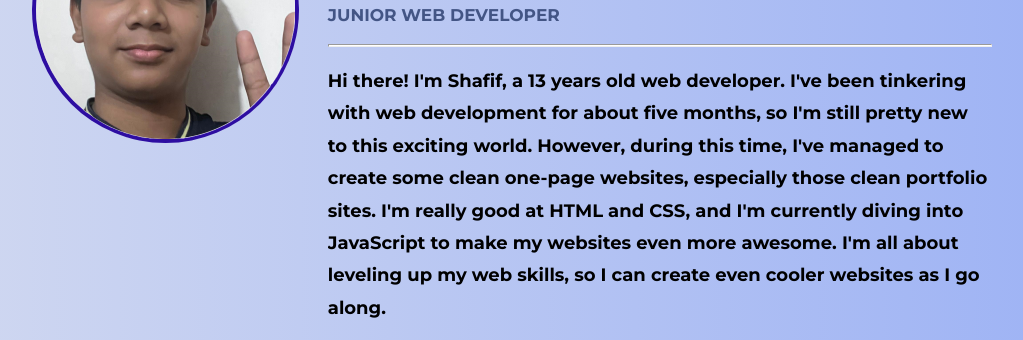
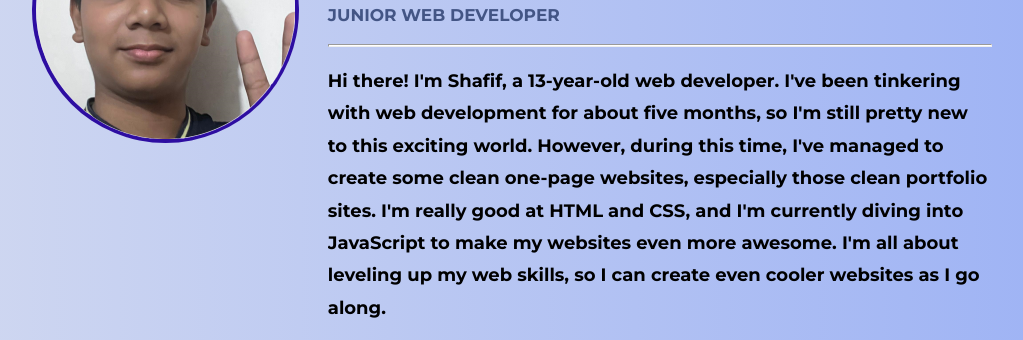
Before and after one commit to Shafif090/PortfolioSite, a plain HTML site: page index.html in a window 1280 px wide. Shown: the part 228-568 px from the top of the page, without its empty margins (128-1151 px from the left). Drawn offline with Linux system fonts and the light colour scheme.

Commit message:
index.html

```diff
--- a/index.html
+++ b/index.html
@@ -25,7 +25,7 @@
     <h1>Shafif Ferdous Rahman</h1>
 <h3>JUNIOR WEB DEVELOPER</h3>
     <hr>
-    <p><strong>Hi there! I'm Shafif, a 13 years old web developer. I've been tinkering with web development for about five months, so I'm still pretty new to this exciting world. However, during this time, I've managed to create some clean one-page websites, especially those clean portfolio sites. I'm really good at HTML and CSS, and I'm currently diving into JavaScript to make my websites even more awesome. I'm all about leveling up my web skills, so I can create even cooler websites as I go along.</strong></p>
+    <p><strong>Hi there! I'm Shafif, a 13-year-old web developer. I've been tinkering with web development for about five months, so I'm still pretty new to this exciting world. However, during this time, I've managed to create some clean one-page websites, especially those clean portfolio sites. I'm really good at HTML and CSS, and I'm currently diving into JavaScript to make my websites even more awesome. I'm all about leveling up my web skills, so I can create even cooler websites as I go along.</strong></p>
   </section>
 
   <aside class="socialNetworkNavBar socialNetwork1">
```
